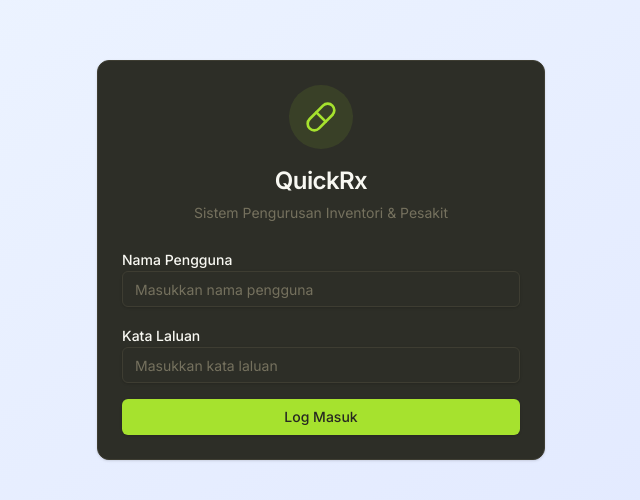
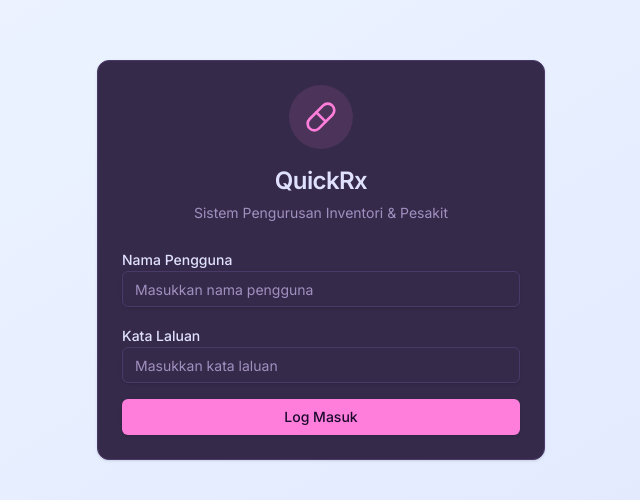
Before and after one commit to fetreney2000/quickrxrecord, a Next.js app: page /login in a window 1280 px wide. Shown: the part 140-640 px from the top of the page, without its empty margins (319-959 px from the left). Built offline with nearby package versions, Linux system fonts and the light colour scheme; no server answers.

Commit message:
feat: Synthwave86 theme, duration dropdown, dose history, scrollable merge dialog

```diff
--- a/src/app/globals.css
+++ b/src/app/globals.css
@@ -3,74 +3,74 @@
 @custom-variant dark (&:is(.dark *));
 
 :root {
-  --background: #272822;
-  --foreground: #f8f8f2;
-  --card: #2d2e27;
-  --card-foreground: #f8f8f2;
-  --popover: #2d2e27;
-  --popover-foreground: #f8f8f2;
-  --primary: #a6e22e;
-  --primary-foreground: #272822;
-  --secondary: #3e3d32;
-  --secondary-foreground: #f8f8f2;
-  --muted: #3e3d32;
-  --muted-foreground: #75715e;
-  --accent: #3e3d32;
-  --accent-foreground: #f8f8f2;
-  --destructive: #f92672;
-  --destructive-foreground: #f8f8f2;
-  --border: #3e3d32;
-  --input: #3e3d32;
-  --ring: #a6e22e;
+  --background: #2b213a;
+  --foreground: #e0e0ff;
+  --card: #362a4a;
+  --card-foreground: #e0e0ff;
+  --popover: #362a4a;
+  --popover-foreground: #e0e0ff;
+  --primary: #ff7edb;
+  --primary-foreground: #1a0b2e;
+  --secondary: #4a3a6a;
+  --secondary-foreground: #e0e0ff;
+  --muted: #4a3a6a;
+  --muted-foreground: #a090c0;
+  --accent: #4a3a6a;
+  --accent-foreground: #e0e0ff;
+  --destructive: #ff2d55;
+  --destructive-foreground: #e0e0ff;
+  --border: #4a3a6a;
+  --input: #4a3a6a;
+  --ring: #ff7edb;
   --radius: 0.5rem;
-  --chart-1: #a6e22e;
-  --chart-2: #66d9ef;
-  --chart-3: #fd971f;
-  --chart-4: #ae81ff;
-  --chart-5: #f92672;
-  --sidebar: #1e1f1c;
-  --sidebar-foreground: #f8f8f2;
-  --sidebar-primary: #a6e22e;
-  --sidebar-primary-foreground: #272822;
-  --sidebar-accent: #3e3d32;
-  --sidebar-accent-foreground: #f8f8f2;
-  --sidebar-border: #3e3d32;
-  --sidebar-ring: #a6e22e;
+  --chart-1: #ff7edb;
+  --chart-2: #00ffff;
+  --chart-3: #ffd700;
+  --chart-4: #ff2d55;
+  --chart-5: #7b68ee;
+  --sidebar: #1e1430;
+  --sidebar-foreground: #e0e0ff;
+  --sidebar-primary: #ff7edb;
+  --sidebar-primary-foreground: #1a0b2e;
+  --sidebar-accent: #4a3a6a;
+  --sidebar-accent-foreground: #e0e0ff;
+  --sidebar-border: #4a3a6a;
+  --sidebar-ring: #ff7edb;
 }
 
 .dark {
-  --background: #272822;
-  --foreground: #f8f8f2;
-  --card: #2d2e27;
-  --card-foreground: #f8f8f2;
-  --popover: #2d2e27;
-  --popover-foreground: #f8f8f2;
-  --primary: #a6e22e;
-  --primary-foreground: #272822;
-  --secondary: #3e3d32;
-  --secondary-foreground: #f8f8f2;
-  --muted: #3e3d32;
-  --muted-foreground: #75715e;
-  --accent: #3e3d32;
-  --accent-foreground: #f8f8f2;
-  --destructive: #f92672;
-  --destructive-foreground: #f8f8f2;
-  --border: #3e3d32;
-  --input: #3e3d32;
-  --ring: #a6e22e;
-  --chart-1: #a6e22e;
-  --chart-2: #66d9ef;
-  --chart-3: #fd971f;
-  --chart-4: #ae81ff;
-  --chart-5: #f92672;
-  --sidebar: #1e1f1c;
-  --sidebar-foreground: #f8f8f2;
-  --sidebar-primary: #a6e22e;
-  --sidebar-primary-foreground: #272822;
-  --sidebar-accent: #3e3d32;
-  --sidebar-accent-foreground: #f8f8f2;
-  --sidebar-border: #3e3d32;
-  --sidebar-ring: #a6e22e;
+  --background: #2b213a;
+  --foreground: #e0e0ff;
+  --card: #362a4a;
+  --card-foreground: #e0e0ff;
+  --popover: #362a4a;
+  --popover-foreground: #e0e0ff;
+  --primary: #ff7edb;
+  --primary-foreground: #1a0b2e;
+  --secondary: #4a3a6a;
+  --secondary-foreground: #e0e0ff;
+  --muted: #4a3a6a;
+  --muted-foreground: #a090c0;
+  --accent: #4a3a6a;
+  --accent-foreground: #e0e0ff;
+  --destructive: #ff2d55;
+  --destructive-foreground: #e0e0ff;
+  --border: #4a3a6a;
+  --input: #4a3a6a;
+  --ring: #ff7edb;
+  --chart-1: #ff7edb;
+  --chart-2: #00ffff;
+  --chart-3: #ffd700;
+  --chart-4: #ff2d55;
+  --chart-5: #7b68ee;
+  --sidebar: #1e1430;
+  --sidebar-foreground: #e0e0ff;
+  --sidebar-primary: #ff7edb;
+  --sidebar-primary-foreground: #1a0b2e;
+  --sidebar-accent: #4a3a6a;
+  --sidebar-accent-foreground: #e0e0ff;
+  --sidebar-border: #4a3a6a;
+  --sidebar-ring: #ff7edb;
 }
 
 @theme inline {
--- a/src/components/pesakit/merge-dialog.tsx
+++ b/src/components/pesakit/merge-dialog.tsx
@@ -95,8 +95,8 @@ export function MergeDialog({ open, onOpenChange, primaryPatient }: MergeDialogP
         </DialogHeader>
 
         {step === "search" && (
-          <div className="space-y-4">
-            <div className="flex gap-2">
+          <div className="space-y-4 flex flex-col max-h-[60vh]">
+            <div className="flex gap-2 flex-shrink-0">
               <div className="relative flex-1">
                 <Search className="absolute left-2.5 top-2.5 h-4 w-4 text-muted-foreground" />
                 <Input
@@ -111,7 +111,7 @@ export function MergeDialog({ open, onOpenChange, primaryPatient }: MergeDialogP
             </div>
 
             {selectedDuplicates.length > 0 && (
-              <div className="p-3 bg-muted rounded-md">
+              <div className="p-3 bg-muted rounded-md flex-shrink-0">
                 <p className="text-sm font-medium mb-2">Pesakit dipilih untuk digabungkan:</p>
                 <div className="flex flex-wrap gap-2">
                   {selectedDuplicates.map(p => (
@@ -123,8 +123,9 @@ export function MergeDialog({ open, onOpenChange, primaryPatient }: MergeDialogP
               </div>
             )}
 
+            <div className="flex-1 overflow-y-auto min-h-0 border rounded-md">
               <Table>
-              <TableHeader>
+                <TableHeader className="sticky top-0 bg-background">
                   <TableRow>
                     <TableHead className="w-[40px]"></TableHead>
                     <TableHead>Nama</TableHead>
@@ -157,9 +158,10 @@ export function MergeDialog({ open, onOpenChange, primaryPatient }: MergeDialogP
                   )}
                 </TableBody>
               </Table>
+            </div>
 
             {selectedDuplicates.length > 0 && (
-              <div className="flex justify-end">
+              <div className="flex justify-end flex-shrink-0">
                 <Button onClick={() => setStep("confirm")}>
                   Teruskan ({selectedDuplicates.length} dipilih)
                 </Button>
```
Also changed, not shown: src/app/(dashboard)/pesakit/[id]/page.tsx (+83 -11 lines). Lines whose indentation alone changed are shown as unchanged.
